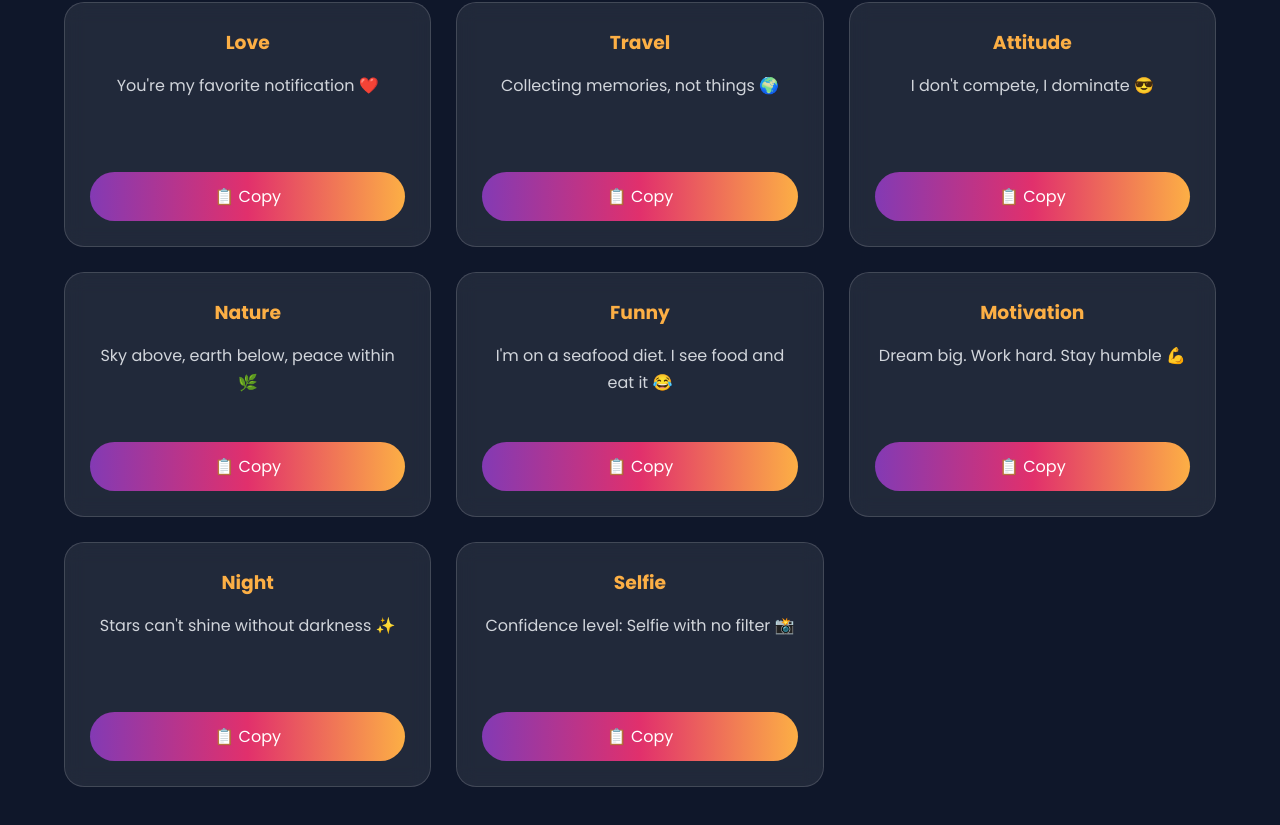
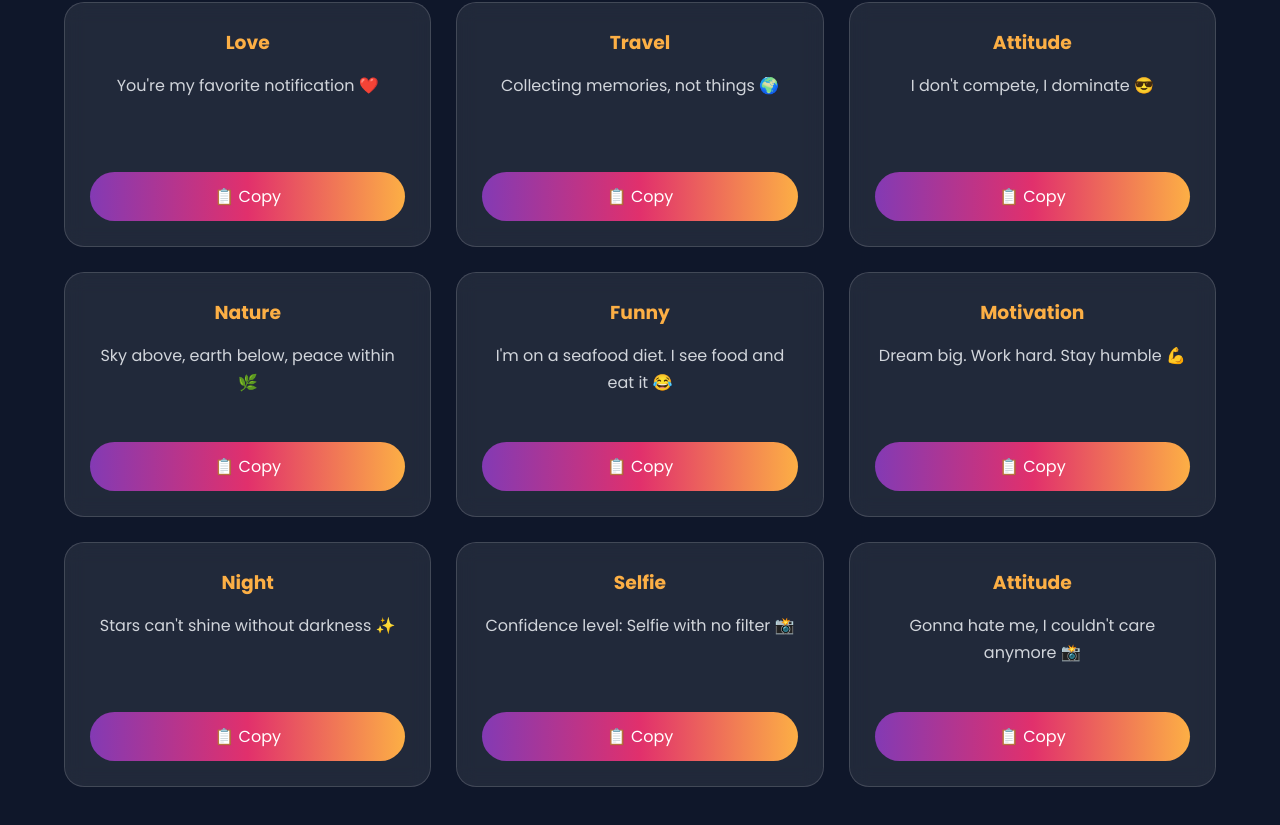
Before and after one commit to Sakshibole/InstaSongs, a React (Vite) app: page /Captions in a window 1280 px wide. Shown: the part 367-1192 px from the top of the page. Built offline with nearby package versions, Linux system fonts and the light colour scheme.

Commit message:
data updated

```diff
--- a/src/components/Captions.jsx
+++ b/src/components/Captions.jsx
@@ -41,6 +41,11 @@ const captions = [
     id: 8,
     category: "Selfie",
     text: "Confidence level: Selfie with no filter 📸",
+  },
+  {
+    id: 9,
+    category: "Attitude",
+    text: "Gonna hate me, I couldn't care anymore 📸",
   },
 ];
 
```
